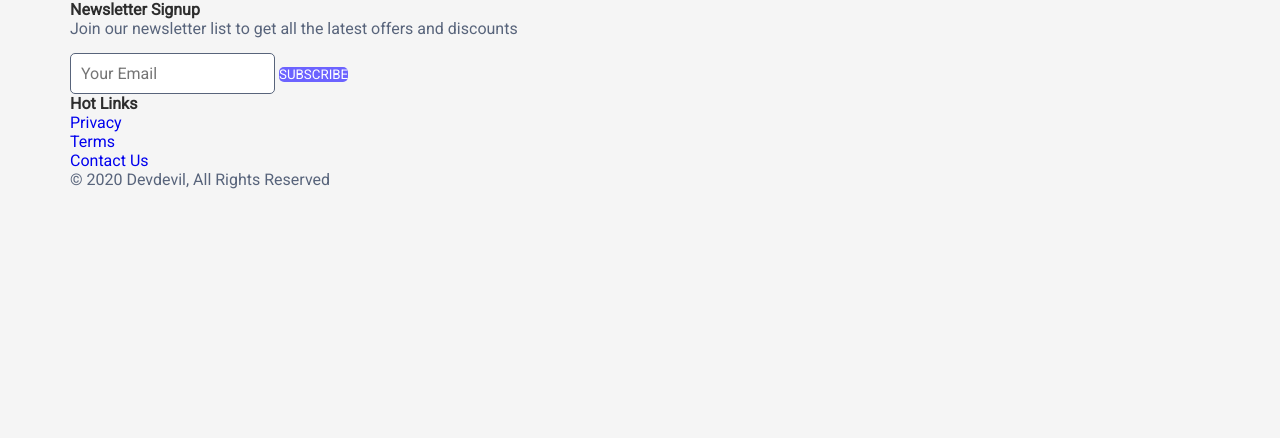
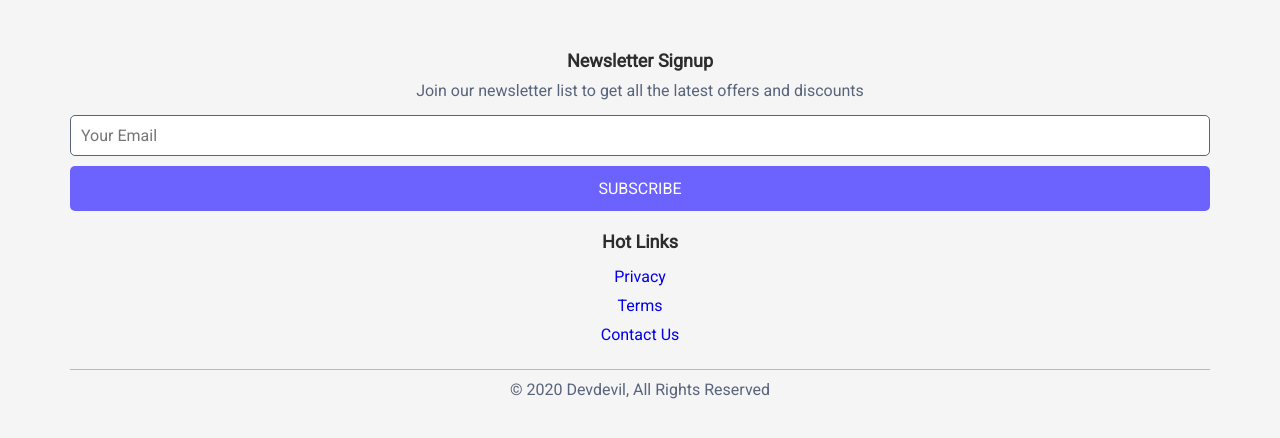
Before and after one commit to devdevil94/website-sections-templates, a website: page Footer/Block-2.html in a window 1280 px wide. Drawn offline with Linux system fonts and the light colour scheme.

Commit message:
Add styles

```diff
--- a/Footer/Block-2.html
+++ b/Footer/Block-2.html
@@ -6,7 +6,44 @@
     <link rel="stylesheet" href="../styles/global.css" />
     <link rel="stylesheet" href="../styles/fontawesome.min.css" />
     <link rel="stylesheet" href="../styles/brands.min.css" />
-    <style></style>
+    <style>
+      footer {
+        padding: 5rem 0;
+      }
+      .footer__row {
+        display: flex;
+        flex-direction: column;
+        text-align: center;
+      }
+      .footer__column {
+        margin-bottom: 2rem;
+      }
+      .footer__header {
+        margin-bottom: 1rem;
+        font-size: 1.8rem;
+      }
+      .footer__signupInput,
+      .footer__signupBtn {
+        display: block;
+        width: 100%;
+      }
+      .footer__signupInput {
+        margin-bottom: 1rem;
+      }
+      .footer__signupBtn {
+        padding: 1.3rem 2rem;
+        font-size: 1.6rem;
+      }
+      .footer__linkItem > a {
+        padding: 0.5rem;
+        display: inline-block;
+      }
+      .footer__copyright {
+        margin-top: 2rem;
+        padding: 1rem 0;
+        border-top: 1px solid var(--secondary-color);
+      }
+    </style>
     <title>Footer 2</title>
   </head>
   <body>
```
